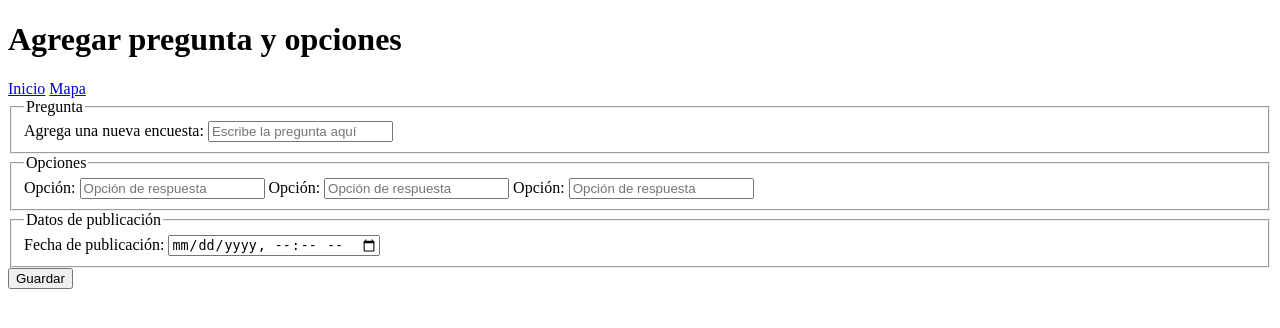
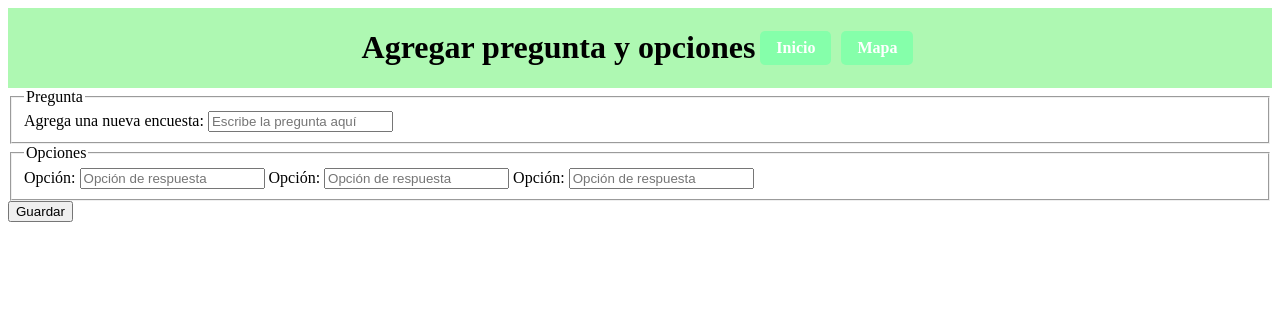
Before and after one commit to meesra0201/djngoPrct, a Django app: page /agregar/ in a window 1280 px wide. Shown: the top 328 px of the page. Run offline with Django 5.2, Linux system fonts and the light colour scheme.

Commit message:
Datos de publicacion de encuesta Se modifico el modelo forms para que automaticamente se aplique la fecha de publicacion sin que el usuario lo vea en la vista

```diff
--- a/polls/forms.py
+++ b/polls/forms.py
@@ -9,14 +9,10 @@ class QuestionForm(forms.ModelForm):
         label="Agrega una nueva encuesta",
         widget=forms.TextInput(attrs={'placeholder': 'Escribe la pregunta aquí'})
     )
-    pub_date = forms.DateTimeField(
-        label="Fecha de publicación",
-        widget=forms.DateTimeInput(attrs={'type': 'datetime-local'})
-    )
 
     class Meta:
         model = Question
-        fields = ['question_text', 'pub_date']
+        fields = ['question_text']
 
 ChoiceFormSet = inlineformset_factory(
     Question,
--- a/polls/models.py
+++ b/polls/models.py
@@ -9,7 +9,7 @@ from django.contrib import admin
 
 class Question(models.Model):
     question_text = models.CharField(max_length=200)
-    pub_date = models.DateTimeField("date published")
+    pub_date = models.DateTimeField("date published", auto_now_add=True)
     def __str__(self):
         return self.question_text
 
--- a/polls/static/polls/style.css
+++ b/polls/static/polls/style.css
@@ -1,5 +1,6 @@
 li a {
     color: #85ffaa;
+}
 
 .header {
     background: rgb(174, 248, 178);
--- a/polls/templates/polls/add_qstns_chs.html
+++ b/polls/templates/polls/add_qstns_chs.html
@@ -35,11 +35,11 @@
             {{ choice_form.choice_text.label_tag }} {{ choice_form.choice_text }}
         {% endfor %}
     </fieldset>
-    <fieldset>
+   <!-- <fieldset>
         <legend>Datos de publicación</legend>
         {{ form.pub_date.errors }}
         {{ form.pub_date.label_tag }} {{ form.pub_date }}
-    </fieldset>
+    </fieldset>-->
 
     <button type="submit">Guardar</button>
 </form>
--- a/polls/templates/polls/index.html
+++ b/polls/templates/polls/index.html
@@ -6,9 +6,7 @@
   <title>Encuestas</title>
 
   {% load static %}
-
   <link rel="stylesheet" href="{% static 'polls/style.css' %}">
-
 
 </head>
 <body>
--- a/polls/templates/polls/mapa_leaflet.html
+++ b/polls/templates/polls/mapa_leaflet.html
@@ -17,14 +17,14 @@
       width: 100vw;
       overflow: hidden;
     }
-    .header {
+    /*.header {
       position: absolute;
       top: 0;
       left: 0;
       width: 100%;
       z-index: 1000;
       background: rgb(174, 248, 178);
-    }
+    }*/
     #map {
       position: absolute;
       top: 120px; /* Ajusta según la altura de tu header */
```
